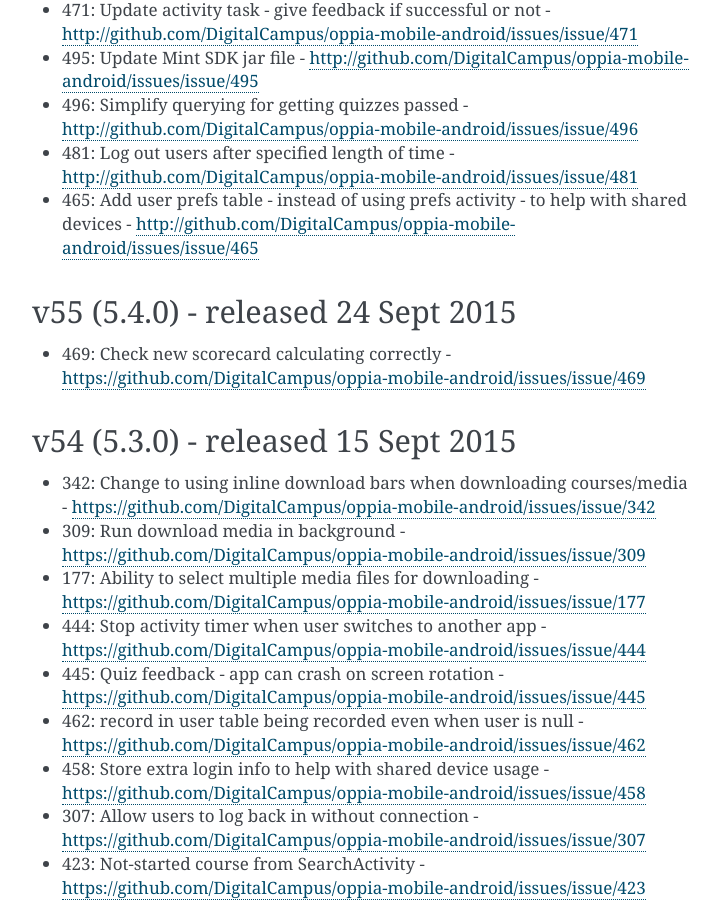
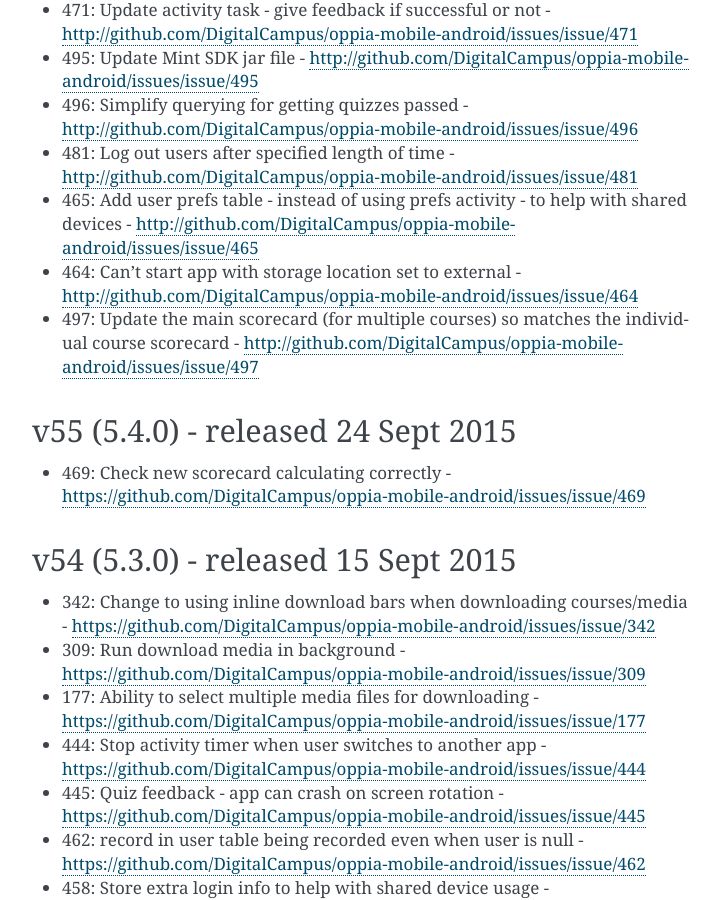
Before and after one commit to DigitalCampus/django-oppia, a Sphinx documentation site: the page built from docs/dev/changelog_android.rst, in a window 1280 px wide and 900 px high, scrolled down 702 px. Shown: the whole window, without its empty margins (388-1108 px from the left). Built offline with Sphinx 7.4.7, drawn with Linux system fonts in a browser that asks for light colours; pages that are not in the unit, such as notebooks, are missing from menus; the version number is read from the project's files by our own code.

Commit message:
update docs

```diff
--- a/docs/dev/changelog_android.rst
+++ b/docs/dev/changelog_android.rst
@@ -20,6 +20,8 @@
 * 496: Simplify querying for getting quizzes passed - http://github.com/DigitalCampus/oppia-mobile-android/issues/issue/496
 * 481: Log out users after specified length of time - http://github.com/DigitalCampus/oppia-mobile-android/issues/issue/481
 * 465: Add user prefs table - instead of using prefs activity - to help with shared devices - http://github.com/DigitalCampus/oppia-mobile-android/issues/issue/465
+* 464: Can't start app with storage location set to external - http://github.com/DigitalCampus/oppia-mobile-android/issues/issue/464
+* 497: Update the main scorecard (for multiple courses) so matches the individual course scorecard - http://github.com/DigitalCampus/oppia-mobile-android/issues/issue/497
 
 .. _appv55:
 
```
